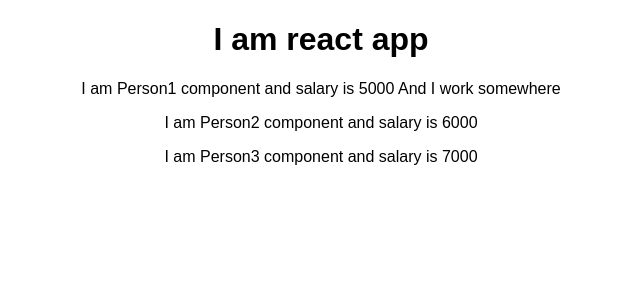
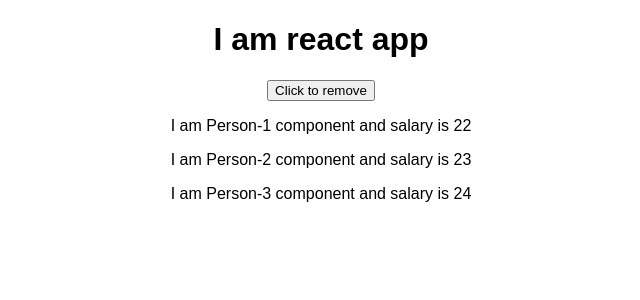
Before and after one commit to rg225/learn-react, a React (Create React App) app: page / in a window 1280 px wide. Shown: the top 300 px of the page, without its empty margins (319-959 px from the left). Built offline with nearby package versions, Linux system fonts and the light colour scheme.

Commit message:
manipulating the state by onclick a button

```diff
--- a/src/App.js
+++ b/src/App.js
@@ -3,13 +3,33 @@ import './App.css';
 import Person from './Person/Person';
 
 class App extends Component {
+  state = {
+    persons: [
+      {name: 'Person-1', age: 22},
+      {name: 'Person-2', age: 23},
+      {name: 'Person-3', age: 24},
+    ]
+  }
+
+  // changeDetails() { --- } will not work
+  changeDetails = () => {
+    this.setState({
+      persons: [
+        {name: 'Person-5', age: 32},
+        {name: 'Person-6', age: 43},
+        {name: 'Person-7', age: 54},
+      ]
+    });
+  }
+
   render() {
     return (
       <div className="App">
         <h1>I am react app</h1>
-        <Person name="Person1" salary="5000" > And I work somewhere </Person>
-        <Person name="Person2" salary="6000" />
-        <Person name="Person3" salary="7000" />
+        <button onClick={this.changeDetails}>Click to remove</button>
+        <Person name={this.state.persons[0].name} salary={this.state.persons[0].age} />
+        <Person name={this.state.persons[1].name} salary={this.state.persons[1].age} />
+        <Person name={this.state.persons[2].name} salary={this.state.persons[2].age} />
       </div>
     );
   }
```
